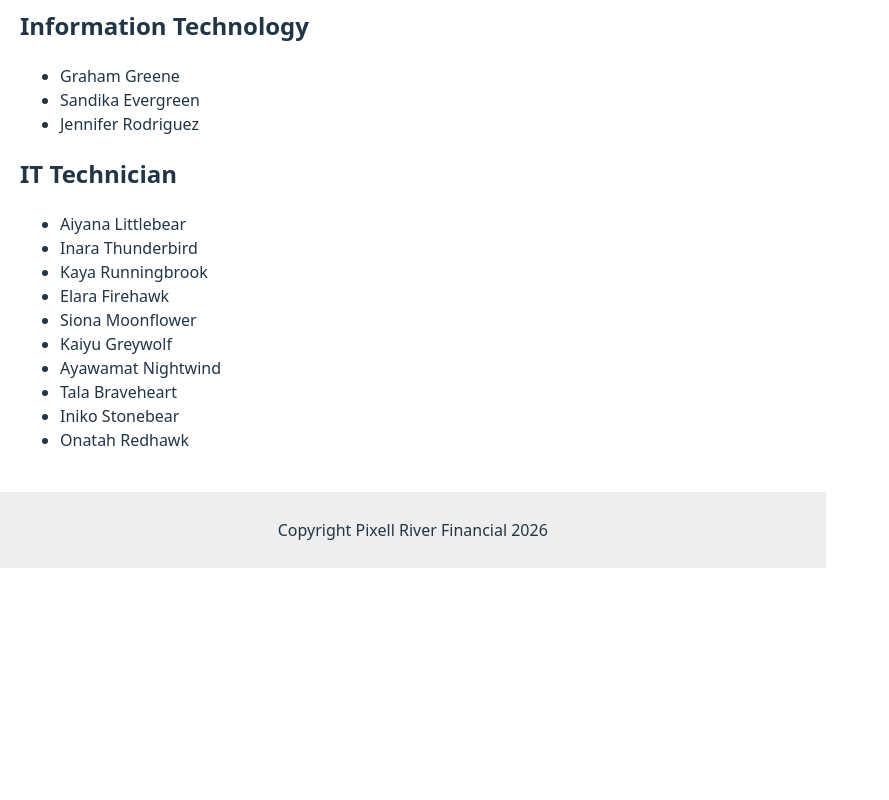
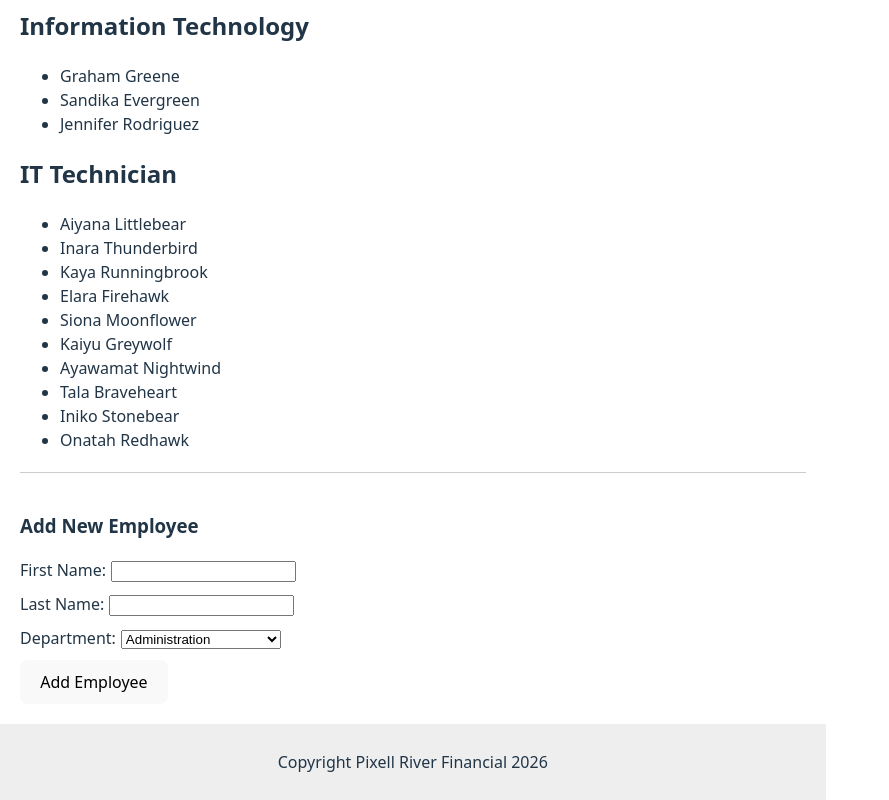
Before and after one commit to komalpreetkaur90/labs_full_stack, a React (Vite) app in the folder OneDrive/komal_IT/Documents/Desktop/Full Stack Development/Labs_full_stack/: page / in a window 1280 px wide. Shown: the part 1506-2306 px from the top of the page, without its empty margins (0-889 px from the left). Before the commit the page ends 2074 px from the top, so only its background shows below. Built offline with nearby package versions, Linux system fonts and the light colour scheme.

Commit message:
Complete Lab 2.1 add form to add new employees with validation

```diff
--- a/OneDrive/komal_IT/Documents/Desktop/Full Stack Development/Labs_full_stack/src/App.tsx
+++ b/OneDrive/komal_IT/Documents/Desktop/Full Stack Development/Labs_full_stack/src/App.tsx
@@ -1,10 +1,13 @@
+import { useState } from "react";
 import Header from "./components/Header";
 import Department from "./components/Department";
 import Footer from "./components/Footer";
-import { departments } from "./data/employees";
+import { departments as initialDepartments  } from "./data/employees";
 import type { Department as DeptType } from "./types/Employee";
+import AddEmployeeForm from "./components/AddEmployeeForm";
 
 function App() {
+  const [departments, setDepartments] = useState<DeptType[]>(initialDepartments);
   return (
     <>
       {/* Application Header */}
@@ -12,9 +15,15 @@
 
       {/* Application Content */}
       <main style={{ padding: "20px" }}>
-        {departments.map((dept: DeptType, index: number) => (
+        {departments.map((dept, index) => (
           <Department key={index} department={dept} />
         ))}
+
+        {/* Add Employee Form goes here */}
+        <AddEmployeeForm
+        departments={departments}
+        setDepartments={setDepartments}
+        />
       </main>
 
       {/* Application Footer */}
--- /dev/null
+++ b/OneDrive/komal_IT/Documents/Desktop/Full Stack Development/Labs_full_stack/src/components/AddEmployeeForm.tsx
@@ -0,0 +1,86 @@
+import React, { useState } from "react";
+import type { Department, Employee } from "../types/Employee";
+
+interface AddEmployeeFormProps {
+  departments: Department[];
+  setDepartments: React.Dispatch<React.SetStateAction<Department[]>>;
+}
+
+export default function AddEmployeeForm({ departments, setDepartments }: AddEmployeeFormProps) {
+  const [firstName, setFirstName] = useState("");
+  const [lastName, setLastName] = useState("");
+  const [selectedDept, setSelectedDept] = useState(departments[0]?.name || "");
+  const [errorMessage, setErrorMessage] = useState("");
+
+  const handleSubmit = (e: React.SyntheticEvent<HTMLFormElement>) => {
+    e.preventDefault();
+
+    // Clear previous error
+    setErrorMessage("");
+
+    // Validation
+    if (firstName.trim().length < 3) {
+      setErrorMessage("First Name must be at least 3 characters.");
+      return;
+    }
+
+    if (!selectedDept) {
+      setErrorMessage("Please select a department.");
+      return;
+    }
+
+    // Clear previous error
+    setErrorMessage("");
+
+    const newEmployee: Employee = { firstName, lastName };
+
+    // Add employee to the selected department
+    setDepartments((prev) =>
+      prev.map((dept) =>
+        dept.name === selectedDept
+          ? { ...dept, employees: [...dept.employees, newEmployee] }
+          : dept
+      )
+    );
+
+    // Reset form
+    setFirstName("");
+    setLastName("");
+    setSelectedDept(departments[0]?.name || "");
+  };
+
+  return (
+    <form
+      onSubmit={handleSubmit}
+      style={{ marginTop: "20px", borderTop: "1px solid #ccc", paddingTop: "20px" }}
+    >
+      <h3>Add New Employee</h3>
+
+      {/* Error message */}
+      {errorMessage && <p style={{ color: "red" }}>{errorMessage}</p>}
+
+      <div style={{ marginBottom: "10px" }}>
+        <label style={{ marginRight: "5px" }}>First Name:</label>
+        <input value={firstName} onChange={(e) => setFirstName(e.currentTarget.value)} />
+      </div>
+
+      <div style={{ marginBottom: "10px" }}>
+        <label style={{ marginRight: "5px" }}>Last Name:</label>
+        <input value={lastName} onChange={(e) => setLastName(e.currentTarget.value)} />
+      </div>
+
+      <div style={{ marginBottom: "10px" }}>
+        <label style={{ marginRight: "5px" }}>Department:</label>
+        <select value={selectedDept} onChange={(e) => setSelectedDept(e.currentTarget.value)}>
+          {departments.map((d) => (
+            <option key={d.name} value={d.name}>
+              {d.name}
+            </option>
+          ))}
+        </select>
+      </div>
+
+      <button type="submit">Add Employee</button>
+    </form>
+  );
+}
```
